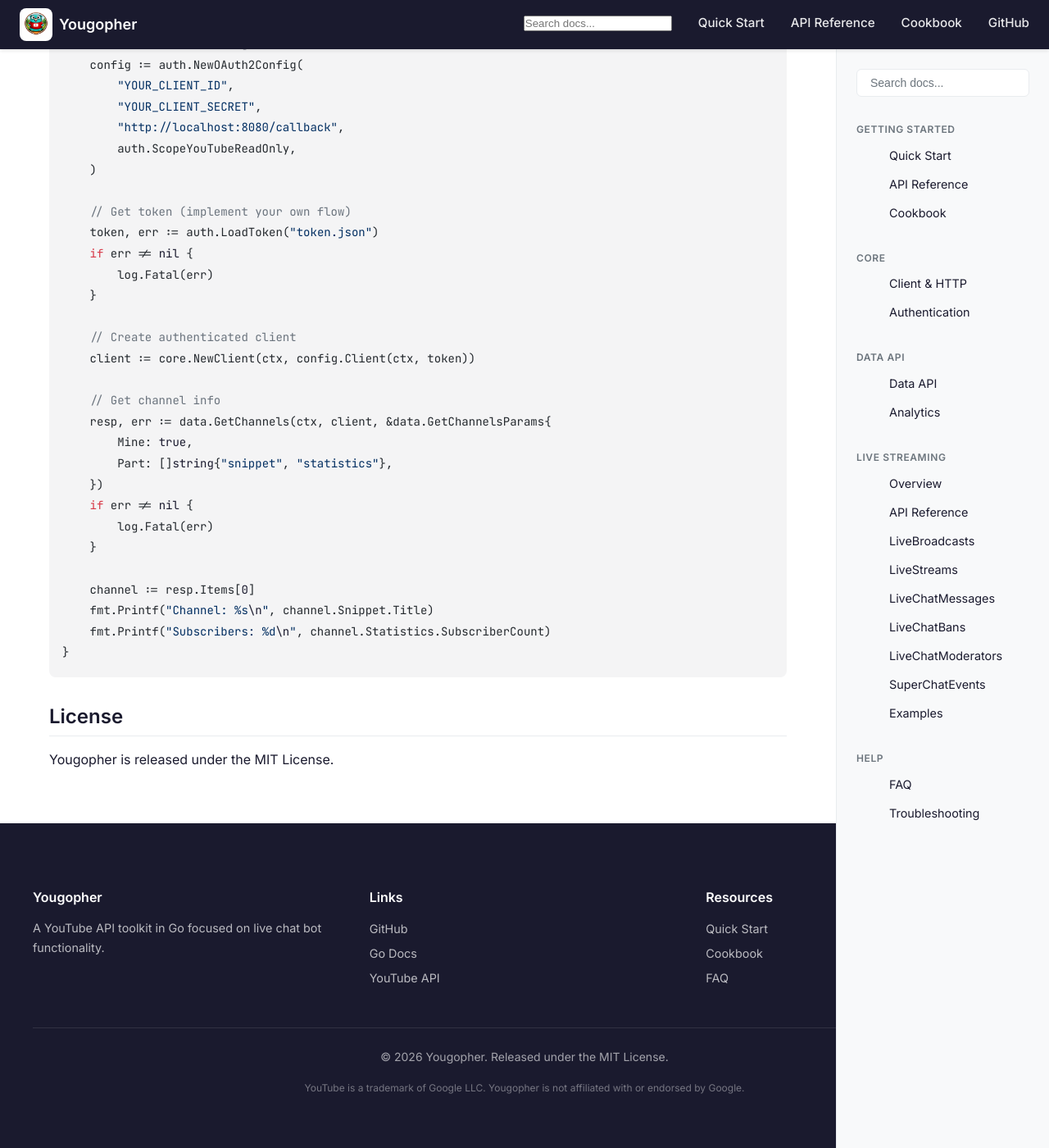
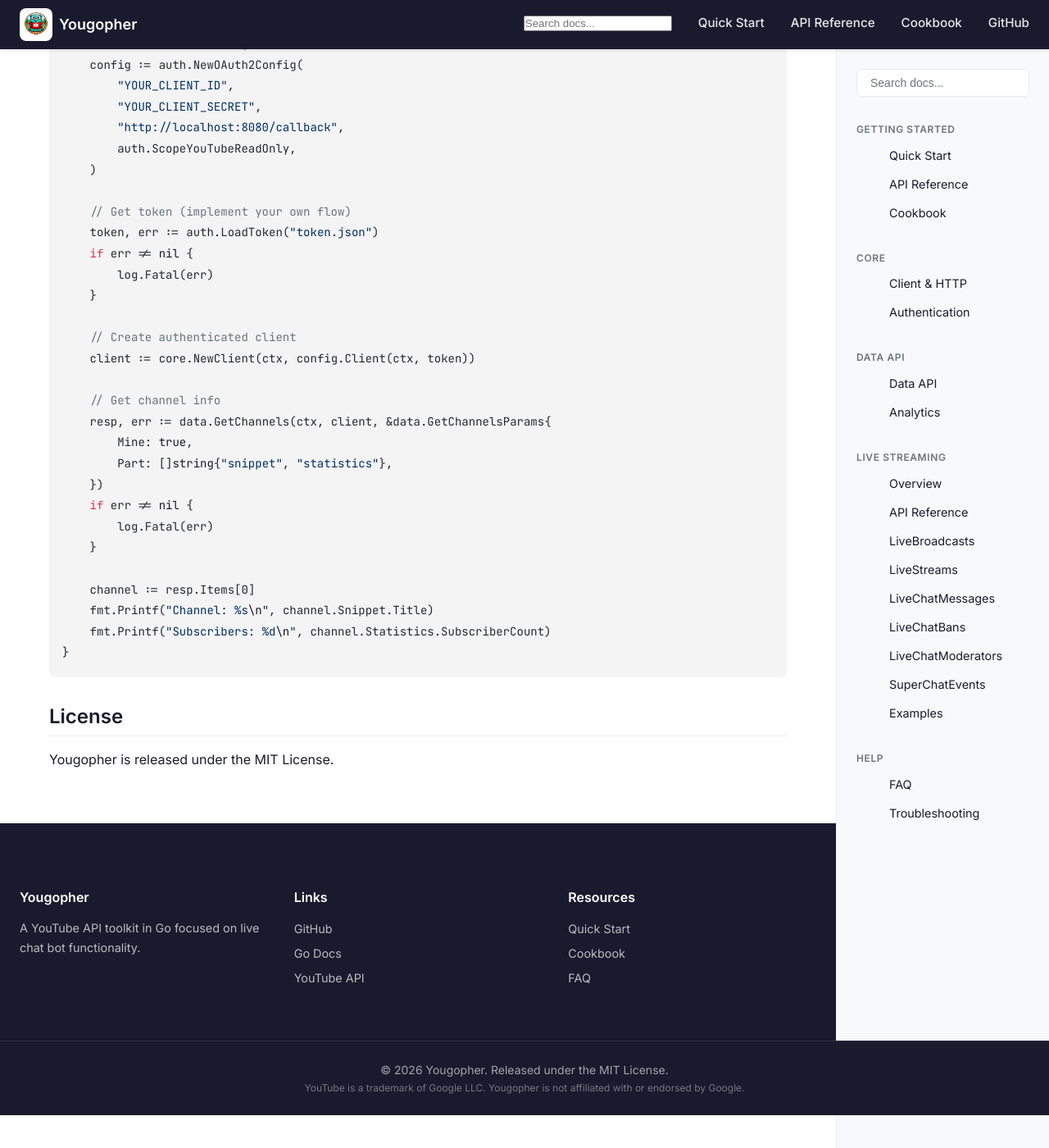
Before and after one commit to Its-donkey/yougopher, a Jekyll site: the page built from docs/index.md, in a window 1280 px wide and 1400 px high, scrolled down 2193 px. Shown: the whole window at 82% size. Built offline with Jekyll 4.4.1, drawn with Linux system fonts in a browser that asks for light colours; after the commit the page ends 3553 px from its top, so only the background shows below that.

Commit message:
fix(docs): footer-bottom spans full width above sidebar
- Move footer-bottom outside footer element
- Add z-index: 1001 to footer-bottom to appear above sidebar
- Main footer content has margin-right for sidebar

```diff
--- a/docs/_layouts/default.html
+++ b/docs/_layouts/default.html
@@ -187,11 +187,12 @@
         </ul>
       </div>
     </div>
-    <div class="footer-bottom">
-      <p>&copy; {{ 'now' | date: '%Y' }} Yougopher. Released under the MIT License.</p>
-      <p class="footer-disclaimer">YouTube is a trademark of Google LLC. Yougopher is not affiliated with or endorsed by Google.</p>
-    </div>
   </footer>
+
+  <div class="footer-bottom">
+    <p>&copy; {{ 'now' | date: '%Y' }} Yougopher. Released under the MIT License.</p>
+    <p class="footer-disclaimer">YouTube is a trademark of Google LLC. Yougopher is not affiliated with or endorsed by Google.</p>
+  </div>
 
   <script>
     // Mobile navigation toggle
--- a/docs/assets/css/main.css
+++ b/docs/assets/css/main.css
@@ -368,6 +368,7 @@ blockquote {
   background: var(--color-footer);
   color: rgba(255,255,255,0.9);
   padding: var(--spacing-2xl) var(--spacing-lg);
+  margin-right: var(--sidebar-width);
 }
 
 .footer-container {
@@ -408,13 +409,19 @@ blockquote {
 }
 
 .footer-bottom {
-  max-width: 1200px;
-  margin: var(--spacing-xl) auto 0;
-  padding-top: var(--spacing-lg);
+  position: relative;
+  z-index: 1001;
+  width: 100%;
+  padding: var(--spacing-lg);
+  background: var(--color-footer);
   border-top: 1px solid rgba(255,255,255,0.1);
   text-align: center;
   font-size: 0.875rem;
   color: rgba(255,255,255,0.6);
+}
+
+.footer-bottom p {
+  margin: 0;
 }
 
 .footer-disclaimer {
@@ -432,6 +439,10 @@ blockquote {
   .main-content {
     margin-right: 0;
     max-width: 100%;
+  }
+
+  .footer {
+    margin-right: 0;
   }
 }
 
```
